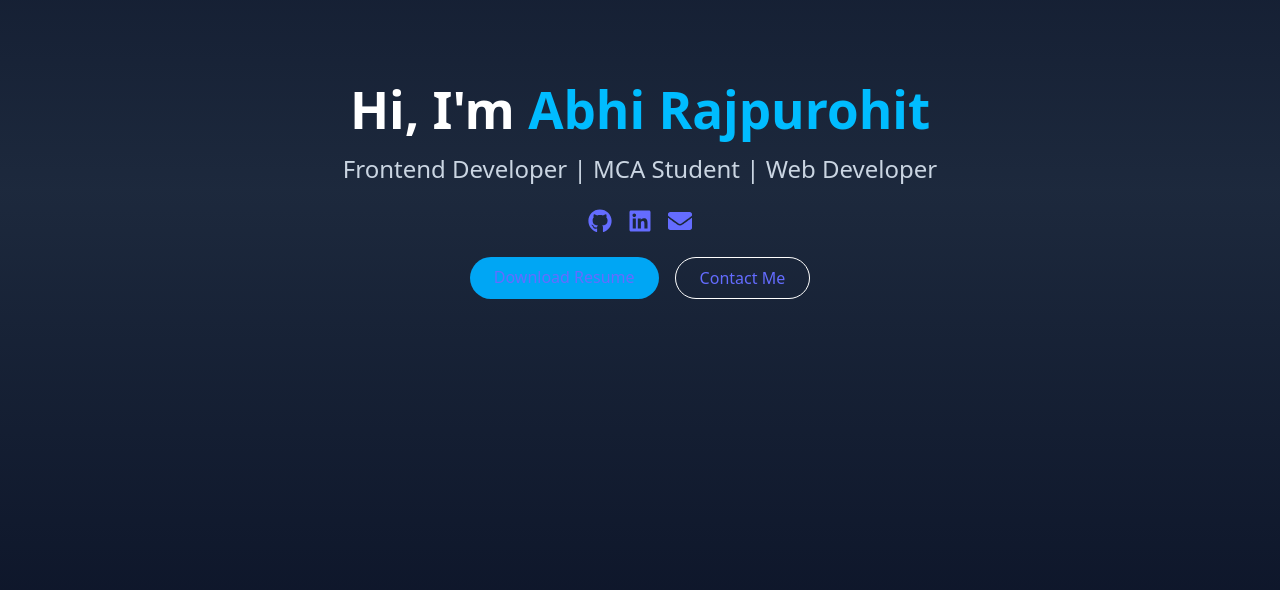
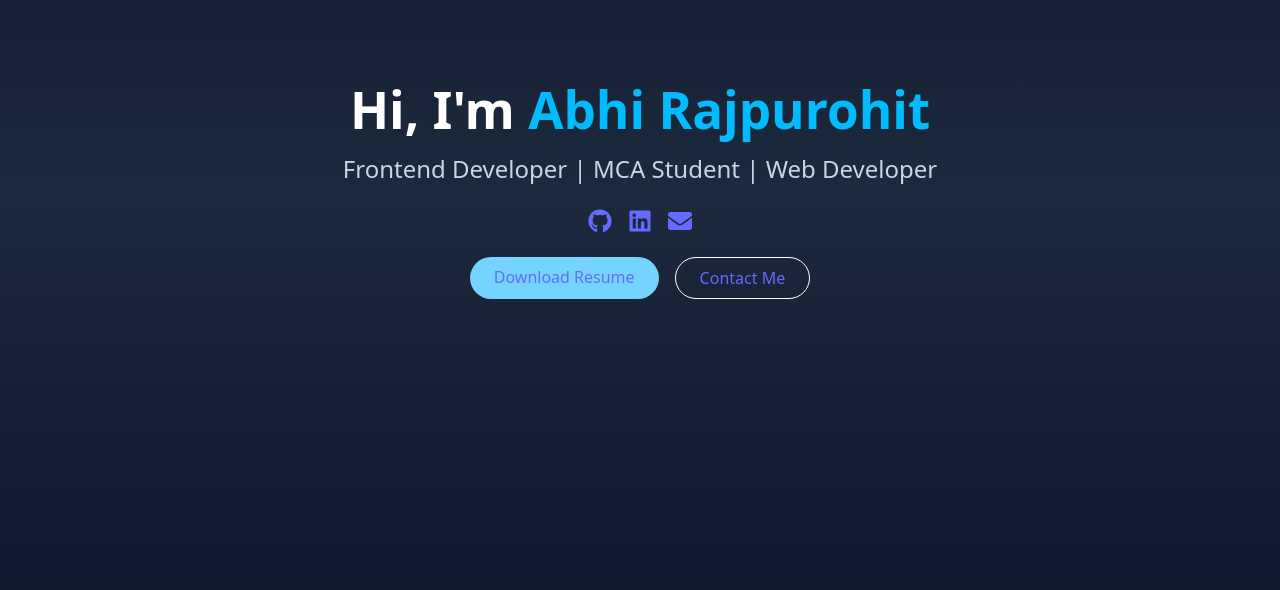
Before and after one commit to abhii47/My-Portfolio, a React (Vite) app in the folder Portfolio/: page / in a window 1280 px wide. Shown: the part 210-800 px from the top of the page. Built offline with nearby package versions, Linux system fonts and the light colour scheme.

Commit message:
change button color

```diff
--- a/Portfolio/src/Pages/Hero.jsx
+++ b/Portfolio/src/Pages/Hero.jsx
@@ -59,7 +59,7 @@ const Hero = () => {
       <div className="flex gap-4">
         <a
           href="/assets/Frontend-resume-abhishek.pdf"
-          className="bg-sky-500 text-white px-6 py-2 rounded-full hover:bg-sky-600 transition"
+          className="bg-sky-300 text-white px-6 py-2 rounded-full hover:bg-sky-200 transition"
           download
         >
           Download Resume
```
